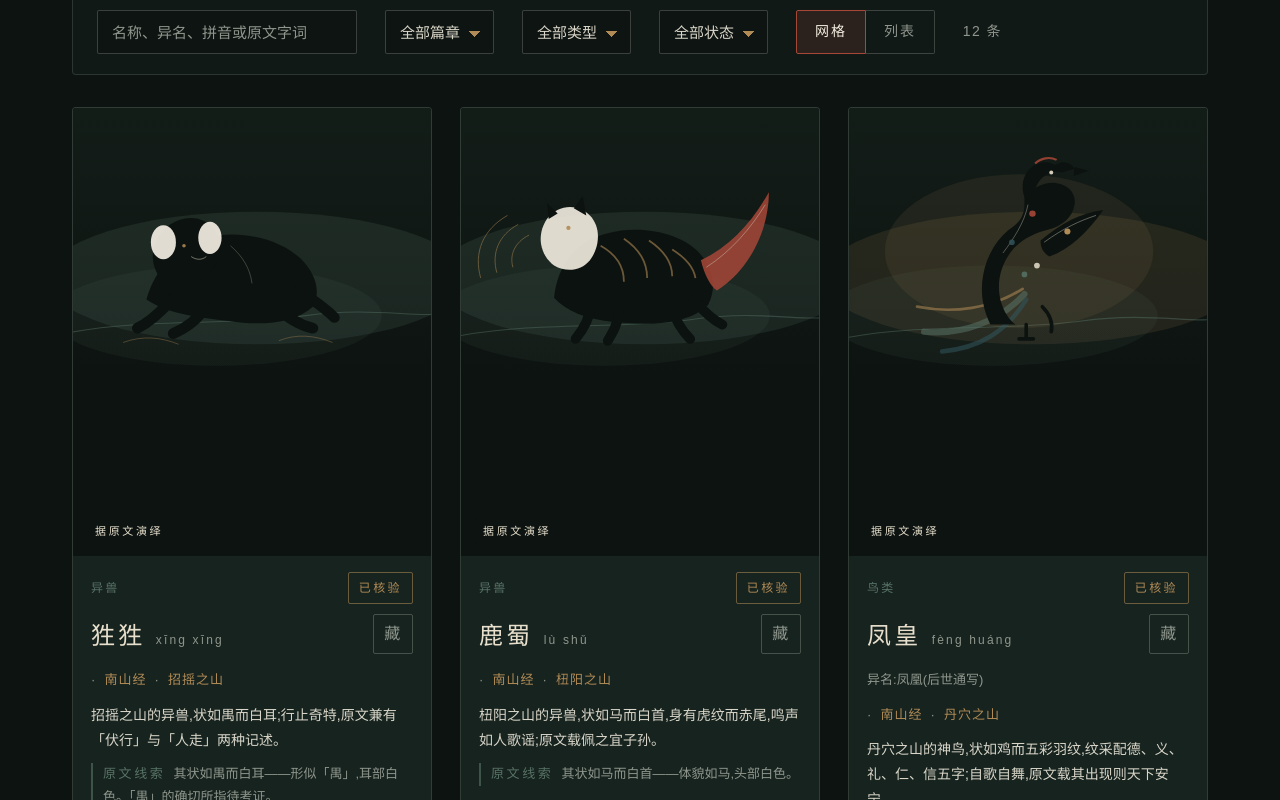
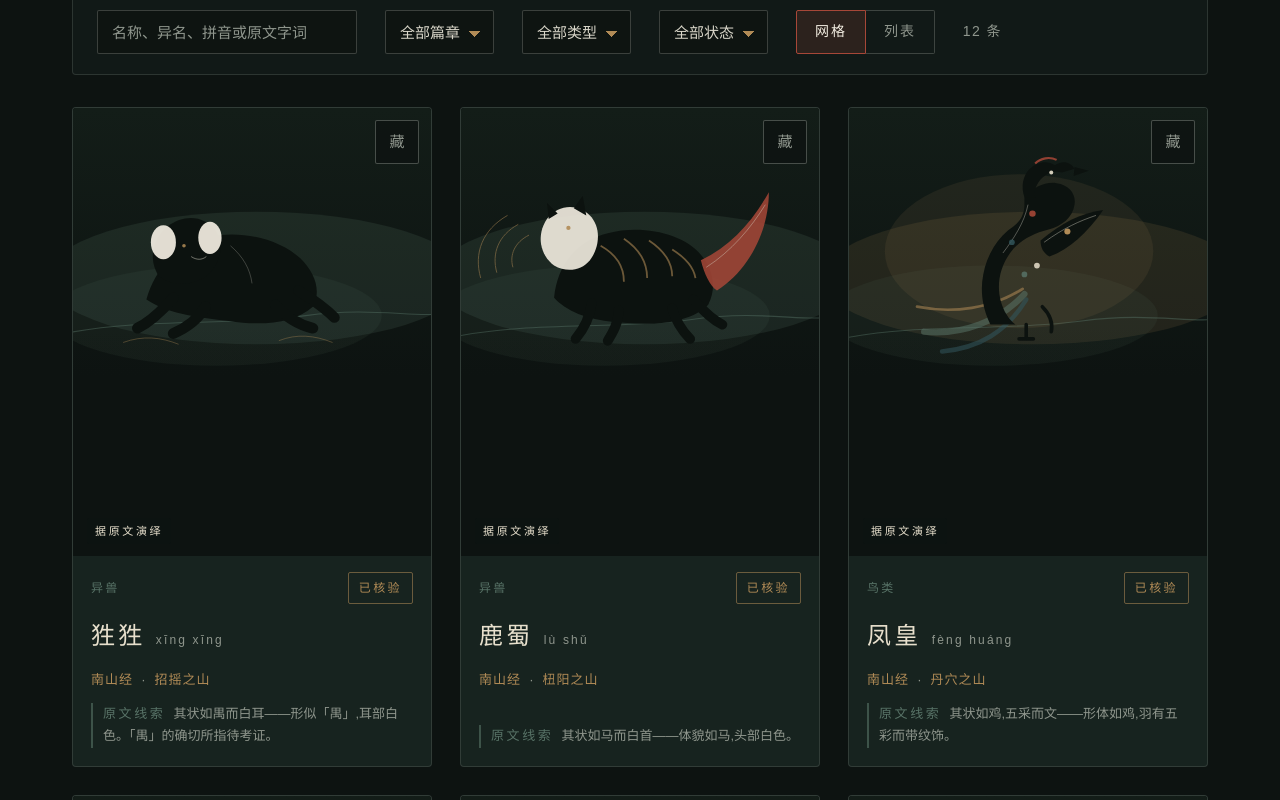
Before and after one commit to a1310055634-sudo/shanhai, a React (Vite) app: page /catalog in a window 1280 px wide. Shown: the part 460-1260 px from the top of the page. Built offline with nearby package versions, Linux system fonts and the light colour scheme.

Commit message:
V08+V09: 首页宣纸阅读区/地图全幅出血(区块节奏);图鉴卡整卡可点/插画69%/阅此卷提示/悬停上浮旧金描边;看板同步 V06-V09

```diff
--- a/src/components/EntityCard.module.css
+++ b/src/components/EntityCard.module.css
@@ -13,12 +13,26 @@
 }
 
 .card:hover {
-  border-color: rgba(177, 139, 86, 0.5);
+  border-color: rgba(177, 139, 86, 0.6);
   transform: translateY(-3px);
-  box-shadow: 0 12px 28px rgba(13, 19, 17, 0.22);
+  box-shadow: 0 12px 28px rgba(13, 19, 17, 0.25);
 }
 
-/* 4:5 插画区 */
+.cardLink {
+  display: flex;
+  flex-direction: column;
+  flex: 1;
+  text-decoration: none;
+  color: inherit;
+  outline: none;
+}
+
+.cardLink:focus-visible {
+  outline: 2px solid var(--old-gold);
+  outline-offset: -2px;
+}
+
+/* 4:5 插画区(约占卡片 65%) */
 .art {
   position: relative;
   aspect-ratio: 4 / 5;
@@ -31,7 +45,7 @@
 }
 
 .card:hover .art > svg {
-  transform: scale(1.035);
+  transform: scale(1.03);
 }
 
 .art::after {
@@ -53,6 +67,38 @@
   background: rgba(13, 19, 17, 0.6);
   padding: 3px 8px;
   border-radius: 2px;
+}
+
+/* 悬停「阅此卷」提示;触屏设备隐藏(卡片整体可点) */
+.artCue {
+  position: absolute;
+  z-index: 1;
+  right: 14px;
+  bottom: 12px;
+  font-family: var(--font-serif);
+  font-size: 12px;
+  letter-spacing: 0.22em;
+  color: var(--paper-bright);
+  background: rgba(13, 19, 17, 0.72);
+  border: 1px solid rgba(177, 139, 86, 0.55);
+  padding: 4px 10px;
+  border-radius: 2px;
+  opacity: 0;
+  transform: translateY(4px);
+  transition:
+    opacity var(--duration-hover) var(--ease-soft),
+    transform var(--duration-hover) var(--ease-soft);
+}
+
+.card:hover .artCue {
+  opacity: 1;
+  transform: translateY(0);
+}
+
+@media (hover: none) {
+  .artCue {
+    display: none;
+  }
 }
 
 .body {
@@ -78,19 +124,10 @@
   letter-spacing: 0.18em;
 }
 
-.titleRow {
-  display: flex;
-  align-items: flex-start;
-  justify-content: space-between;
-  gap: 12px;
-}
-
-.titleLink,
-.titlePlain {
+.nameRow {
   display: flex;
   align-items: baseline;
   gap: 10px;
-  text-decoration: none;
   min-width: 0;
 }
 
@@ -99,9 +136,10 @@
   font-size: 24px;
   letter-spacing: 0.14em;
   color: var(--paper);
+  transition: color var(--duration-hover) var(--ease-soft);
 }
 
-.titleLink:hover .name {
+.card:hover .name {
   color: var(--paper-bright);
 }
 
@@ -113,17 +151,19 @@
 }
 
 .fav {
-  flex: none;
-  min-width: 40px;
-  height: 40px;
+  position: absolute;
+  z-index: 2;
+  top: 12px;
+  right: 12px;
+  width: 44px;
+  height: 44px;
   display: grid;
   place-items: center;
-  background: none;
-  border: 1px solid rgba(143, 150, 141, 0.4);
+  background: rgba(13, 19, 17, 0.72);
+  border: 1px solid rgba(143, 150, 141, 0.45);
   color: var(--text-muted);
   font-family: var(--font-serif);
-  font-size: 16px;
-  letter-spacing: 0.08em;
+  font-size: 15px;
   border-radius: 2px;
   transition:
     color var(--duration-hover) var(--ease-soft),
@@ -142,11 +182,6 @@
   border-color: var(--cinnabar);
 }
 
-.aliases {
-  font-size: 13px;
-  color: var(--text-muted);
-}
-
 .meta {
   display: flex;
   align-items: center;
@@ -161,18 +196,13 @@
   color: var(--text-muted);
 }
 
-.summary {
-  font-size: 14px;
-  color: var(--text-on-dark);
-  line-height: 1.8;
-}
-
 .trait {
   font-size: 13px;
   color: var(--text-muted);
   line-height: 1.75;
   border-left: 2px solid rgba(88, 115, 103, 0.6);
   padding-left: 10px;
+  margin-top: auto;
 }
 
 .traitLabel {
--- a/src/components/EntityCard.tsx
+++ b/src/components/EntityCard.tsx
@@ -12,8 +12,8 @@ interface EntityCardProps {
 }
 
 /**
- * 图鉴条目卡:4:5 插画区(原创线描艺术演绎)+ 名称拼音 +
- * 类型/篇章/地域 + 摘要 + 一项原文特征 + 资料状态 + 收藏。
+ * 图鉴条目卡(V09 精修):插画约 65%,信息首屏仅名称/拼音/类型/出处/
+ * 一项原文特征;整卡可进详情(收藏钮独立);悬停:轻放大+旧金描边+2px 上浮+「阅此卷」。
  */
 export default function EntityCard({
   entity,
@@ -32,18 +32,19 @@ export default function EntityCard({
     .filter(Boolean)
     .join('、')
 
-  const title = (
-    <>
-      <span className={styles.name}>{entity.canonicalName}</span>
-      <span className={styles.pinyin}>{entity.pinyin}</span>
-    </>
-  )
-
   return (
     <article className={styles.card}>
+      <Link
+        className={styles.cardLink}
+        to={`/catalog/${entity.slug}`}
+        aria-label={`${entity.canonicalName}(${entity.pinyin}),查看条目详情`}
+      >
         <div className={styles.art} aria-hidden="true">
           <BeastArtwork slug={entity.slug} name={entity.canonicalName} variant="card" />
           <span className={styles.artNote}>据原文演绎</span>
+          <span className={styles.artCue} aria-hidden="true">
+            阅此卷 →
+          </span>
         </div>
 
         <div className={styles.body}>
@@ -53,13 +54,30 @@ export default function EntityCard({
               {RECORD_STATUS_LABELS[entity.recordStatus]}
             </span>
           </div>
-        <div className={styles.titleRow}>
-          <Link
-            className={styles.titleLink}
-            to={`/catalog/${entity.slug}`}
-            aria-label={`${entity.canonicalName},查看条目详情`}
-          >
-            {title}
+          <p className={styles.nameRow}>
+            <span className={styles.name}>{entity.canonicalName}</span>
+            <span className={styles.pinyin}>{entity.pinyin}</span>
+          </p>
+
+          <p className={styles.meta}>
+            {chapterNames && <span>{chapterNames}</span>}
+            {locationName && (
+              <>
+                <span className={styles.metaDivider} aria-hidden="true">
+                  ·
+                </span>
+                <span>{locationName}</span>
+              </>
+            )}
+          </p>
+
+          {firstTrait && (
+            <p className={styles.trait}>
+              <span className={styles.traitLabel}>原文线索</span>
+              {firstTrait.text}
+            </p>
+          )}
+        </div>
       </Link>
       <button
         type="button"
@@ -71,40 +89,6 @@ export default function EntityCard({
       >
         {favorited ? '已藏' : '藏'}
       </button>
-        </div>
-
-        {entity.aliases.length > 0 && (
-          <p className={styles.aliases}>异名:{entity.aliases.join('、')}</p>
-        )}
-
-        <p className={styles.meta}>
-          {chapterNames && (
-            <>
-              <span className={styles.metaDivider} aria-hidden="true">
-                ·
-              </span>
-              <span>{chapterNames}</span>
-            </>
-          )}
-          {locationName && (
-            <>
-              <span className={styles.metaDivider} aria-hidden="true">
-                ·
-              </span>
-              <span>{locationName}</span>
-            </>
-          )}
-        </p>
-
-        <p className={styles.summary}>{entity.summary}</p>
-
-        {firstTrait && (
-          <p className={styles.trait}>
-            <span className={styles.traitLabel}>原文线索</span>
-            {firstTrait.text}
-          </p>
-        )}
-      </div>
     </article>
   )
 }
--- a/src/components/home/AtlasPreview.module.css
+++ b/src/components/home/AtlasPreview.module.css
@@ -1,4 +1,15 @@
 .section {
+  /* 全幅出血:地图不受版心约束,形成长卷高潮 */
+  width: 100%;
+}
+
+.head {
+  max-width: var(--content-max-width);
+  margin: 0 auto var(--fs-h2);
+  padding: 0 var(--space-page-x-desktop);
+}
+
+.foot {
   max-width: var(--content-max-width);
   margin: 0 auto;
   padding: 0 var(--space-page-x-desktop);
@@ -23,13 +34,15 @@
 }
 
 @media (max-width: 900px) {
-  .section {
+  .head,
+  .foot {
     padding: 0 var(--space-page-x-tablet);
   }
 }
 
 @media (max-width: 640px) {
-  .section {
+  .head,
+  .foot {
     padding: 0 var(--space-page-x-mobile);
   }
 }
--- a/src/components/home/AtlasPreview.tsx
+++ b/src/components/home/AtlasPreview.tsx
@@ -3,22 +3,26 @@ import SectionHeading from '../SectionHeading'
 import ConceptMap from '../atlas/ConceptMap'
 import styles from './AtlasPreview.module.css'
 
-/** 首页「山川长卷预览」(规范第四节第 4 条):概念地图 + 必备争议说明。 */
+/** 首页「山川长卷预览」(规范第四节第 4 条):全幅出血地图 + 必备争议说明。 */
 export default function AtlasPreview() {
   return (
     <section className={styles.section} aria-label="山川长卷预览">
+      <div className={styles.head}>
         <SectionHeading
           index="舆"
           title="山川长卷预览"
           subtitle="SHAN CHUAN CHANG JUAN"
           note="已核验的十二座山川,依古籍内部叙事分区排布;点击节点可前往关联条目。"
         />
+      </div>
       <ConceptMap />
+      <div className={styles.foot}>
         <p className={styles.more}>
           <Link className={styles.moreLink} to="/atlas">
             展开山川地域 →
           </Link>
         </p>
+      </div>
     </section>
   )
 }
--- a/src/components/home/SourcePromise.tsx
+++ b/src/components/home/SourcePromise.tsx
@@ -1,5 +1,4 @@
 import { Link } from 'react-router-dom'
-import SectionHeading from '../SectionHeading'
 import { ENTITIES } from '../../data/entities'
 import styles from './SourcePromise.module.css'
 
@@ -28,16 +27,20 @@ const PROMISES = [
   },
 ]
 
-/** 来源承诺(规范第四节第 7 条)。 */
+/** 来源承诺(规范第四节第 7 条):浅宣纸阅读区,与墨色沉浸区形成节奏。 */
 export default function SourcePromise() {
   return (
     <section className={styles.section} aria-label="来源承诺">
-      <SectionHeading
-        index="诺"
-        title="来源承诺"
-        subtitle="LAI YUAN CHENG NUO"
-        note="本站是一部数字异闻志,不是游戏图鉴。以下承诺适用于全站内容。"
-      />
+      <div className={styles.inner}>
+        <header className={styles.head}>
+          <p className={styles.headIndex}>诺</p>
+          <h2 className={styles.headTitle}>来源承诺</h2>
+          <p className={styles.headSub}>LAI YUAN CHENG NUO</p>
+          <p className={styles.headNote}>
+            本站是一部数字异闻志,不是游戏图鉴。以下承诺适用于全站内容。
+          </p>
+          <div className={styles.headRule} aria-hidden="true" />
+        </header>
         <div className={styles.list}>
           {PROMISES.map((p) => (
             <div key={p.title} className={styles.item}>
@@ -53,6 +56,7 @@ export default function SourcePromise() {
           </Link>
           。
         </p>
+      </div>
     </section>
   )
 }
```
Also changed, not shown: src/components/home/SourcePromise.module.css (+65 -13 lines), 1 other file (tests, documents, lock files or other folders). Lines whose indentation alone changed are shown as unchanged.
